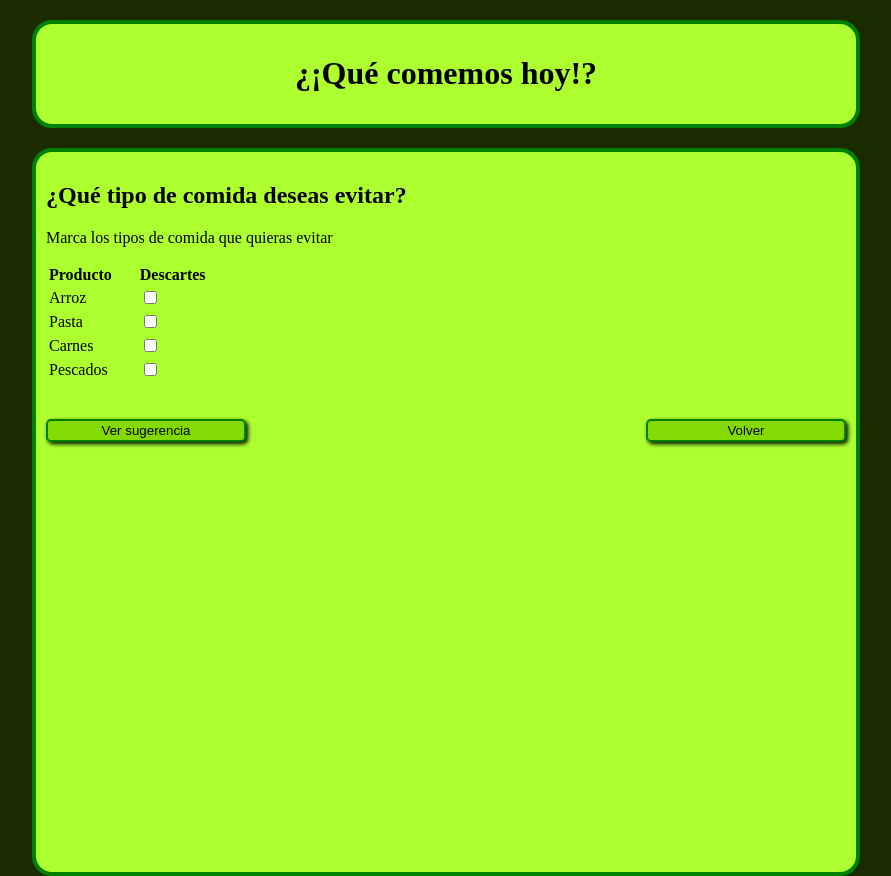
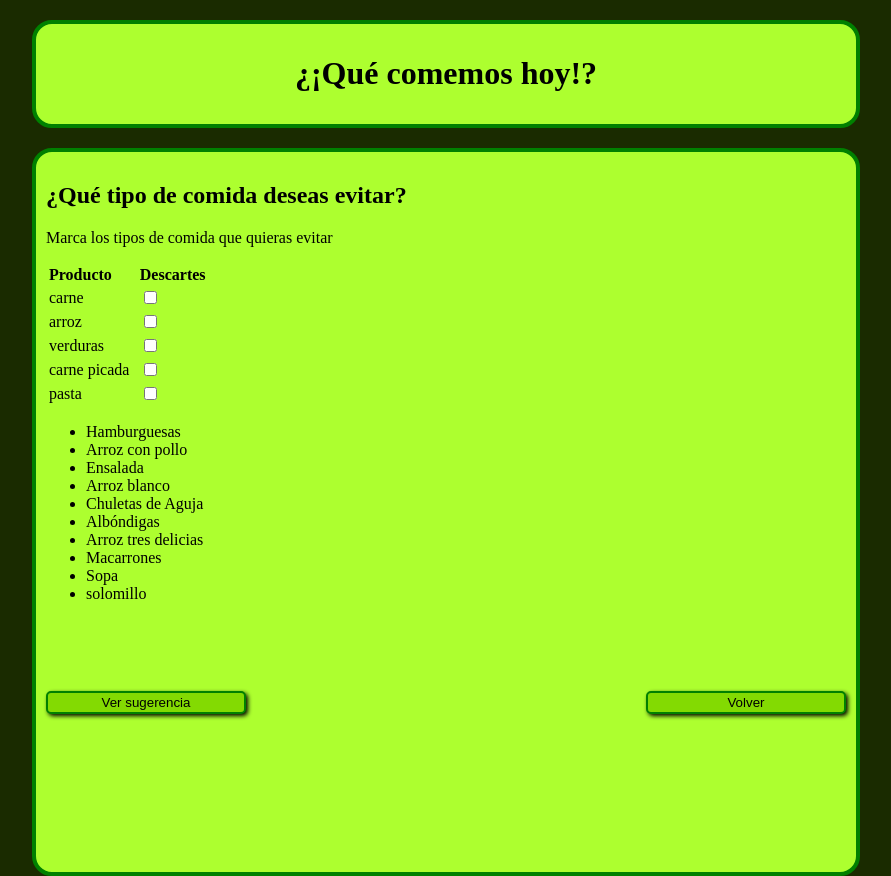
Before and after one commit to CarlosCaNav/Que_Comemos, an Angular app: page /sugerencia in a window 1280 px wide. Shown: the whole page, without its empty margins (194-1085 px from the left). Built offline with nearby package versions, Linux system fonts and the light colour scheme.

Commit message:
ahora el HTML muestra datos reales

```diff
--- a/src/app/components/platos/platos.component.html
+++ b/src/app/components/platos/platos.component.html
@@ -1,8 +1,8 @@
 <app-aniadir *ngIf="this.datosService.emergenteMostrado == 'platos'"/>
-<p>Esto es sólo un ejemplo {{this.comidas[1].nombre}}</p>
+<p>Esto es sólo un ejemplo {{this.datosService.platos[1].nombre}}</p>
 
 <ul>
-    <li *ngFor="let plato of comidas">{{plato.nombre}}</li>
+    <li *ngFor="let plato of this.datosService.platos">{{plato.nombre}}</li>
 </ul>
 
 <div style="display: flex;justify-content: space-between;">
--- a/src/app/components/sugerencia/sugerencia.component.html
+++ b/src/app/components/sugerencia/sugerencia.component.html
@@ -5,29 +5,23 @@
         <th>Producto &nbsp; &nbsp; &nbsp;</th>
         <th>Descartes</th>
     </tr>
-    <tr>
-        <td>Arroz </td>
-        <td><input type="checkbox" id="arroz" name=arroz></td>
+    <tr *ngFor="let tipo of this.datosService.tipos">
+
+        <td>{{tipo}} </td>
+        <td><input type="checkbox" id="arroz" name=arroz></td> <!--
+        <td><input type="checkbox" id="arroz" name=arroz [(ngModel)]="this.datosService.Emergente"></td> -->
     </tr>
-    <tr>
-        <td>Pasta </td>
-        <td><input type="checkbox" id="pasta" name=pasta></td>
-    </tr>
-    <tr>
-        <td>Carnes </td>
-        <td><input type="checkbox" id="carne" name=carne></td>
-    </tr>
-    <tr>
-        <td>Pescados</td>
-        <td><input type="checkbox" id="pescado" name=pescado></td>
-    </tr>
+
 </table>
-<!--
-<ul><li *ngFor="let comida of comidas"></li></ul> -->
+
+<ul>
+    <li *ngFor="let plato of this.datosService.platos">{{plato.nombre}}</li>
+</ul>
 
 <br>
-<br>
+<br>{{this.datosService.resultado}}<br><br>
 <div style="display: flex;justify-content: space-between;">
-<button>Ver sugerencia</button>
-<button routerLink="/inicio">Volver</button>
+
+    <button (click)="this.datosService.ResultadoAleatorio()">Ver sugerencia</button>
+    <button routerLink="/inicio">Volver</button>
 </div>
--- a/src/app/components/sugerencia/sugerencia.component.ts
+++ b/src/app/components/sugerencia/sugerencia.component.ts
@@ -1,14 +1,16 @@
 import { NgFor } from '@angular/common';
 import { Component } from '@angular/core';
 import { RouterLink } from '@angular/router';
+import { DatosService } from '../../datos.service';
+import { FormsModule} from '@angular/forms';
 
 @Component({
   selector: 'app-sugerencia',
   standalone: true,
-  imports: [RouterLink, NgFor],
+  imports: [RouterLink, NgFor, FormsModule,],
   templateUrl: './sugerencia.component.html',
   styleUrl: './sugerencia.component.css'
 })
 export class SugerenciaComponent {
-
+  constructor(public datosService: DatosService){}
 }
--- a/src/app/datos.service.ts
+++ b/src/app/datos.service.ts
@@ -7,22 +7,61 @@ import { Comidas } from './interfaces/comidas';
 })
 export class DatosService {
 
-  constructor(private http:HttpClient) { }
+  platos: Comidas[] = [];
+  tipos: string[] = [];
+  resultado: string[] = [];
 
   emergenteMostrado: string = "nada";
 
   private comidas: Comidas[] = [
-    {id: 1, nombre: 'Hamburguesas', tipo: 'carne'},
-    {id: 2, nombre: 'Arroz con pollo', tipo: 'arroz'},
-    {id: 3, nombre: 'Ensalada', tipo: 'verduras'},
-    {id: 4, nombre: 'Arroz blanco', tipo: 'arroz'}
-  ]
+    { id: 1, nombre: 'Hamburguesas', tipo: 'carne' },
+    { id: 2, nombre: 'Arroz con pollo', tipo: 'arroz' },
+    { id: 3, nombre: 'Ensalada', tipo: 'verduras' },
+    { id: 4, nombre: 'Arroz blanco', tipo: 'arroz' },
+    { id: 5, nombre: 'Chuletas de Aguja', tipo: 'carne' },
+    { id: 6, nombre: 'Albóndigas', tipo: 'carne picada' },
+    { id: 7, nombre: 'Arroz tres delicias', tipo: 'arroz' },
+    { id: 8, nombre: 'Macarrones', tipo: 'pasta' },
+    { id: 9, nombre: 'Sopa', tipo: 'pasta' },
+    { id: 10, nombre: 'solomillo', tipo: 'carne' },
+  ];
 
-getAllComidas(): Comidas[]{
-  return this.comidas;
-}
 
-  Emergente(emergente : string){
-this.emergenteMostrado = emergente
+  constructor(private http: HttpClient) {
+    this.platos = this.getAllComidas();
+    this.TiposdeComida()
+  }
+
+
+  getAllComidas(): Comidas[] {
+    return this.comidas;
+  }
+
+  TiposdeComida() {
+    for (var i = 0; i <= this.comidas.length - 1; ++i) {
+
+      if (this.tipos.includes(this.comidas[i].tipo) == false) {
+        this.tipos.push(this.comidas[i].tipo)
+      }
+
+    }
+
+  }
+
+  Emergente(emergente: string) {
+    this.emergenteMostrado = emergente
+  }
+
+  ResultadoAleatorio() {
+    var numeroAleatorio = Math.floor(Math.random() * this.comidas.length)
+    console.log(numeroAleatorio);
+    if (this.resultado.length >= 7){
+      this.resultado = [];
+    }
+    if (this.comidas[numeroAleatorio].tipo == "nada") {
+      this.ResultadoAleatorio()
+    } else {
+      this.resultado =[...this.resultado, " " + this.comidas[numeroAleatorio].nombre]
+    }
   }
 }
```
Also changed, not shown: src/app/components/platos/platos.component.ts (+6 -4 lines).
